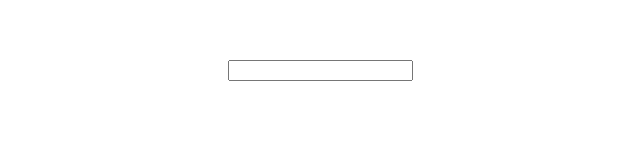
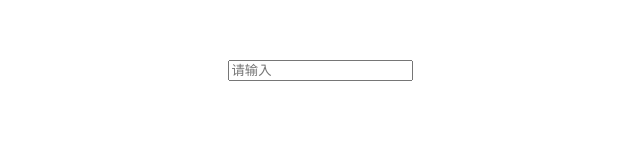
Before and after one commit to hqzh/jest-vue, a Vue app: page / in a window 1280 px wide. Shown: the top 160 px of the page, without its empty margins (320-960 px from the left). Built offline with nearby package versions, Linux system fonts and the light colour scheme.

Commit message:
feat: Header快照测试

```diff
--- a/src/containers/Header.vue
+++ b/src/containers/Header.vue
@@ -1,6 +1,6 @@
 <template>
   <div >
-    <input type="text" data-test="input" v-model="inputValue" @keyup.enter="handleAdd">
+    <input type="text" data-test="input" v-model="inputValue" @keyup.enter="handleAdd" placeholder="请输入">
   </div>
 </template>
 
```
Also changed, not shown: 2 other files (tests, documents, lock files or other folders).
